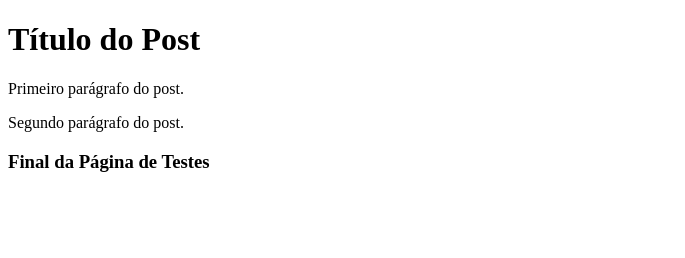
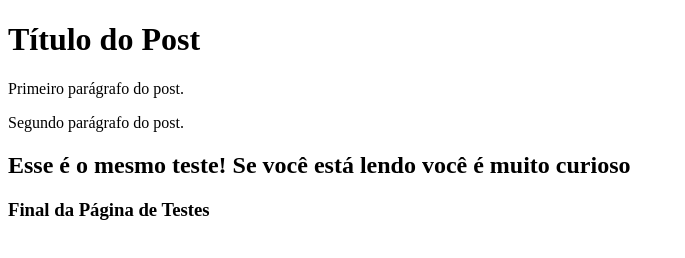
Before and after one commit to gabrielm00/teste-git, a plain HTML site: page main.html in a window 1280 px wide. Shown: the whole page, without its empty margins (0-685 px from the left). Drawn offline with Linux system fonts and the light colour scheme.

Commit message:
Segundo Commit

```diff
--- a/main.html
+++ b/main.html
@@ -9,6 +9,8 @@
     <h1>Título do Post</h1>
     <p>Primeiro parágrafo do post.</p>
     <p>Segundo parágrafo do post.</p>
+
+    <h2>Esse é o mesmo teste! Se você está lendo você é muito curioso</h2>
 </body>
 
 <footer>
```
Also changed, not shown: index.html (+2 -0 lines).
